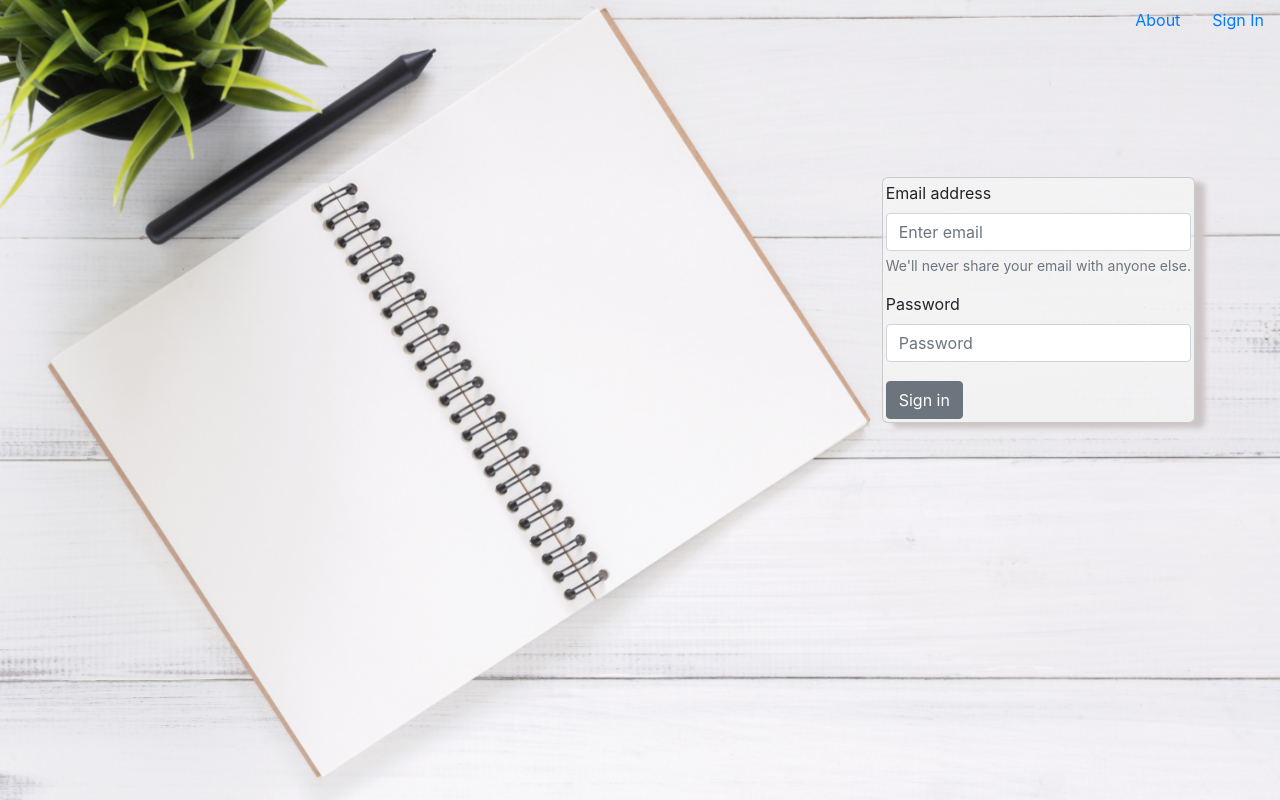
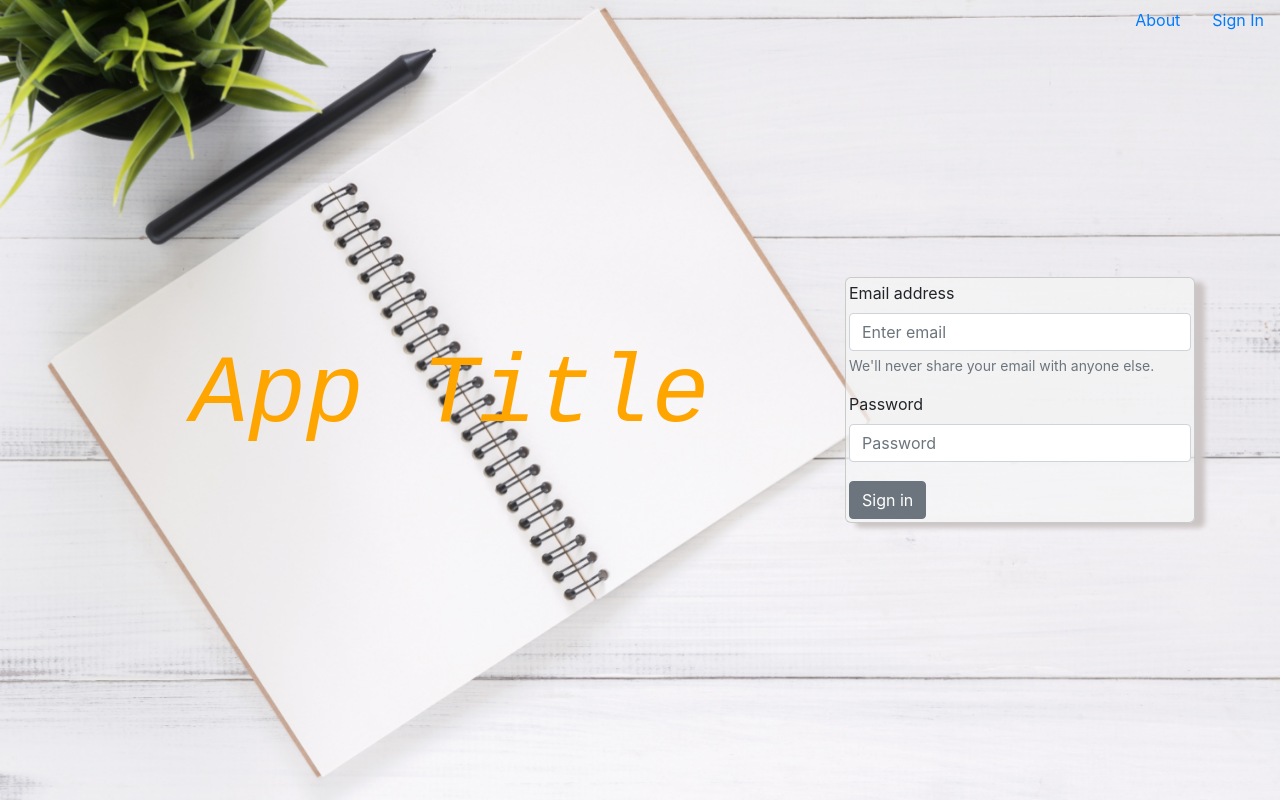
Before and after one commit to domjparker/DomAndrewProjectFE, a React (Create React App) app: page / in a window 1280 px wide. Built offline with nearby package versions, Linux system fonts and the light colour scheme.

Commit message:
modified row/columns on landing page.

```diff
--- a/src/index.css
+++ b/src/index.css
@@ -5,6 +5,7 @@ body {
     sans-serif;
   -webkit-font-smoothing: antialiased;
   -moz-osx-font-smoothing: grayscale;
+  font-size: 10px;
 }
 
 code {
--- a/src/pages/Home/home.css
+++ b/src/pages/Home/home.css
@@ -8,12 +8,26 @@
   background-size: cover;
 }
 
+.main-row {
+  height: 90vh;
+  display: flex;
+  align-items: center;
+  justify-content: center;
+}
 
-.inputform{
-  display: flex;
-  justify-content: flex-end;
-  align-items: center;
-  height: 65vh;
+.app-title {
+  text-align: center;
+}
+
+.app-title h1 {
+  color: orange;
+  font-size: 6rem;
+  font-family:'Courier New', Courier, monospace;
+  font-style: italic;
+}
+
+.input-form {
+
 }
 
 .form{
--- a/src/pages/Home/home.js
+++ b/src/pages/Home/home.js
@@ -10,6 +10,7 @@ import Nav from "react-bootstrap/Nav";
 function Home() {
   return (
     <div className="backgroundDiv">
+
       <Nav className="justify-content-end" activeKey="/home">
         <Nav.Item>
           <Nav.Link href="/home">About</Nav.Link>
@@ -19,10 +20,14 @@ function Home() {
         </Nav.Item>
       </Nav>
       <Container fluid="md">
-        <Row>
-          <Nav></Nav>
-        </Row>
-        <div className="inputform">
+        <Row className="main-row">
+          <Col lg={8} xs={12}>
+            <div className="app-title">
+              <h1>App Title</h1>
+            </div>
+          </Col>
+          <Col lg={4} xs={12}>
+            <div className="input-form">
               <Form className="form">
                 <Form.Group controlId="formBasicEmail" className="formtext">
                   <Form.Label>Email address</Form.Label>
@@ -41,6 +46,10 @@ function Home() {
             </Button>
               </Form>
             </div>
+          </Col>
+
+        </Row>
+
       </Container>
     </div>
   );
```
Also changed, not shown: 1 other file (tests, documents, lock files or other folders). Lines whose indentation alone changed are shown as unchanged.
